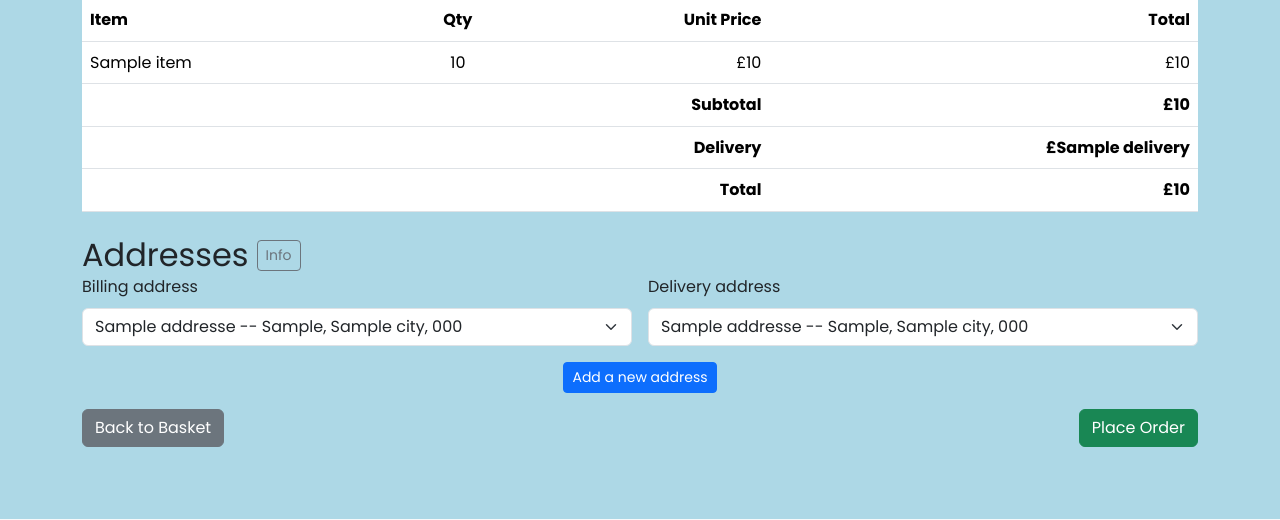
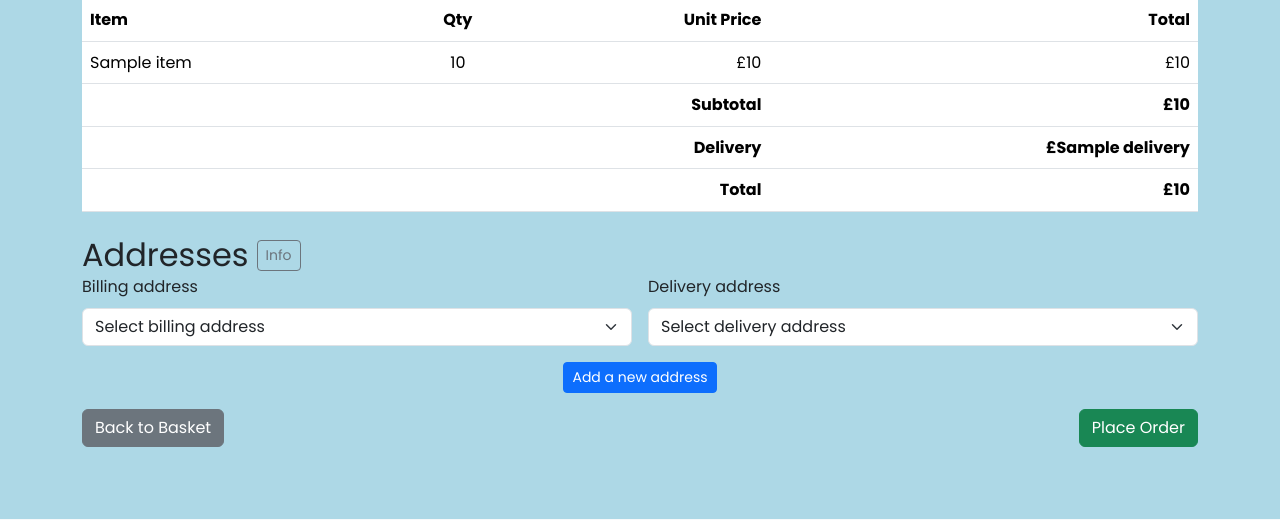
Before and after one commit to TheRealMcCall/happy_tails, a Django app: template checkout/templates/checkout/checkout.html in a window 1280 px wide. Shown: the part 578-1098 px from the top of the page. Run offline with Django 5.2, Linux system fonts and the light colour scheme; the template is opened without the code that fills it: most values are stand-ins (such as "Sample title", 1, 10 or a date in 2020); some libraries are stand-ins or nearby versions.

Commit message:
Fix: Change to html to fix html validator errors

```diff
--- a/checkout/templates/checkout/checkout.html
+++ b/checkout/templates/checkout/checkout.html
@@ -65,6 +65,9 @@
             <div class="col-md-6">
                 <label class="form-label">Billing address</label>
                 <select class="form-select" name="billing_address_id" required>
+                    <option value="" disabled {% if not billing_default %}selected{% endif %}>
+                        Select billing address
+                    </option>
                     {% for a in addresses %}
                     <option value="{{ a.id }}"
                         {% if billing_default and a.id == billing_default.id %}selected{% endif %}>
@@ -81,6 +84,9 @@
             <div class="col-md-6">
                 <label class="form-label">Delivery address</label>
                 <select class="form-select" name="delivery_address_id" required>
+                    <option value="" disabled {% if not delivery_default %}selected{% endif %}>
+                        Select delivery address
+                    </option>
                     {% for a in addresses %}
                     <option value="{{ a.id }}"
                         {% if delivery_default and a.id == delivery_default.id %}selected{% endif %}>
@@ -92,6 +98,7 @@
                     </option>
                     {% endfor %}
                 </select>
+
             </div>
         </div>
 
@@ -132,7 +139,7 @@
     {% endif %}
 
     <!-- Info modal explaining billing vs delivery addresses -->
-    <aside class="modal fade" id="addressInfoModal" tabindex="-1" aria-hidden="true" role="dialog"
+    <aside class="modal fade" id="addressInfoModal" tabindex="-1" aria-hidden="true"
         aria-labelledby="addressInfoModalLabel">
         <div class="modal-dialog modal-dialog-centered">
             <div class="modal-content">
```
